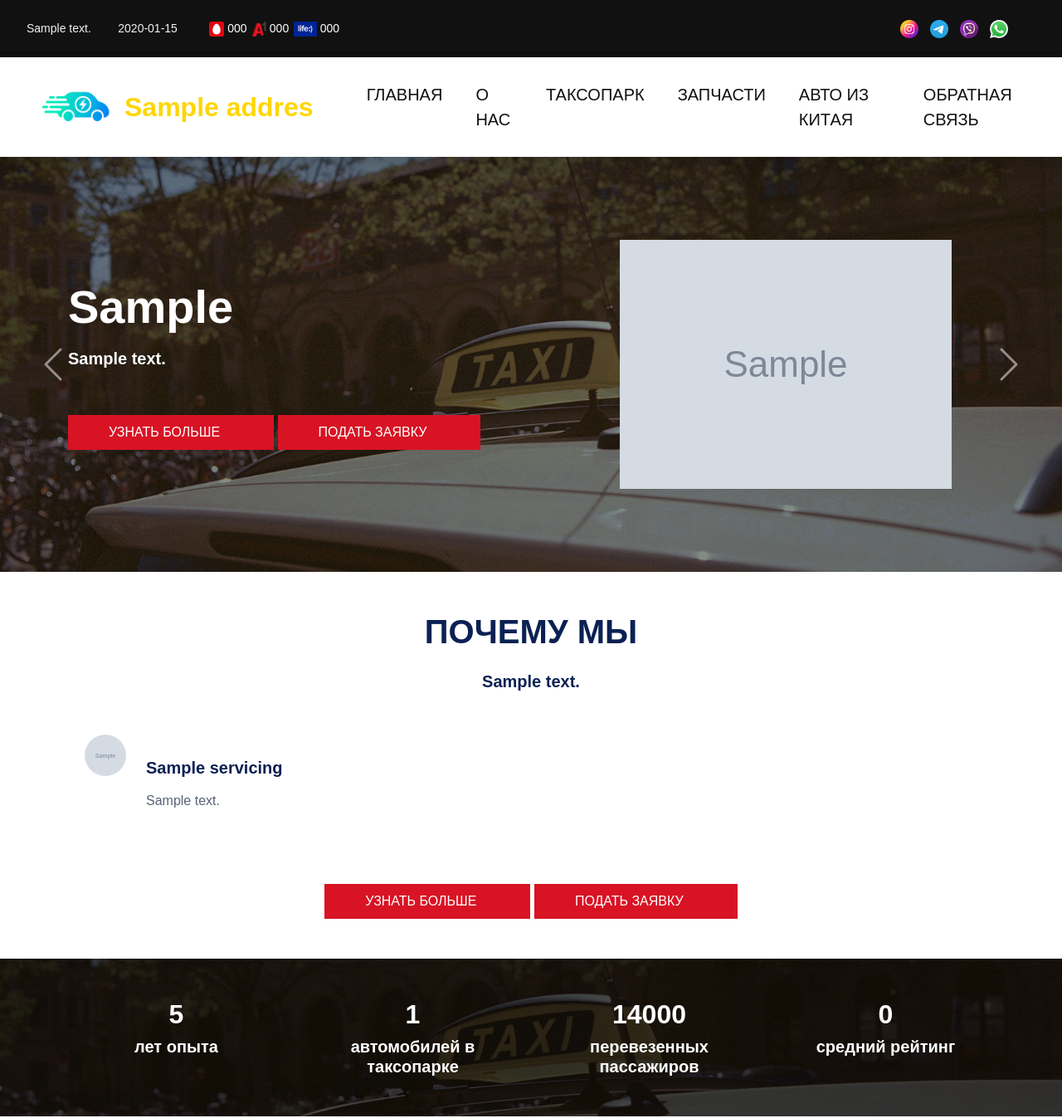
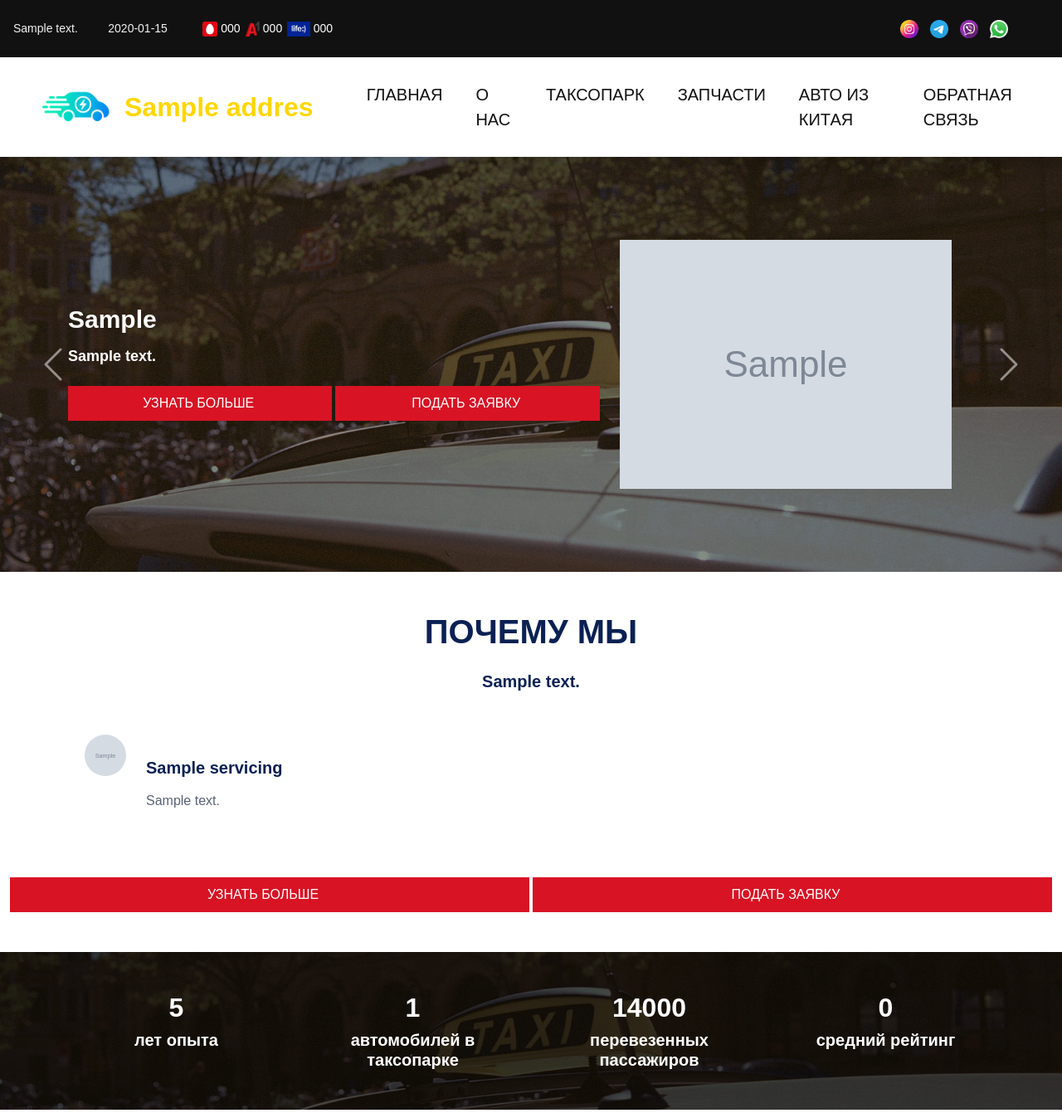
Before and after one commit to OlegEgoism/Taxi, a Django app: page / in a window 1280 px wide. Shown: the top 1347 px of the page at 83% size. Run offline with Django 5.2, Linux system fonts and the light colour scheme; tables that the repository leaves empty hold one stand-in row (values such as "Sample post"); grey boxes marked "Sample" are stand-in pictures; some libraries are stand-ins or nearby versions.

Commit message:
Доработки по вебу

```diff
--- a/requirements.txt
+++ b/requirements.txt
@@ -7,7 +7,6 @@
 httpcore==1.0.9
 httpx==0.28.1
 idna==3.10
-load-dotenv==0.1.0
 pillow==11.2.1
 python-dotenv==1.0.0
 python-telegram-bot==22.1
--- a/taxi_car/admin.py
+++ b/taxi_car/admin.py
@@ -39,7 +39,7 @@
     list_display = 'preview_avatar', 'name', 'description', 'numbers', 'status', 'created', 'updated'
     readonly_fields = 'preview_avatar', 'created', 'updated'
     list_editable = 'status',
-    list_filter = 'status',
+    list_filter = 'status', 'created', 'updated'
     date_hierarchy = 'created'
     ordering = 'numbers',
     list_per_page = 20
@@ -119,6 +119,7 @@
     fields = 'name', 'description', 'numbers', 'created', 'updated'
     list_display = 'name', 'description', 'numbers', 'created', 'updated'
     readonly_fields = 'created', 'updated',
+    list_filter = 'created', 'updated'
     date_hierarchy = 'created'
     ordering = 'numbers',
     list_per_page = 20
@@ -350,6 +351,7 @@
     fields = 'preview_avatar', 'photo', 'name', 'message', 'status', 'created', 'updated'
     list_display = 'preview_avatar', 'name', 'message', 'status', 'created', 'updated'
     list_editable = 'status',
+    list_filter = 'status', 'created', 'updated'
     readonly_fields = 'preview_avatar', 'created', 'updated',
     date_hierarchy = 'created'
     list_per_page = 20
--- a/templates/base.html
+++ b/templates/base.html
@@ -25,20 +25,22 @@
 
 <!-- Topbar Start -->
 <div class="container-fluid bg-dark text-light p-2">
+
+    <!-- Desktop версия -->
     <div class="row gx-0 d-none d-lg-flex">
         <div class="col-lg-7 px-6 text-start">
             <div class="h-100 d-inline-flex align-items-center py-3 me-4">
-                <small class="fa fa-map-marker-alt text-primary me-4"></small>
+                <small class="fa fa-map-marker-alt text-primary me-2"></small>
                 <small>
                     {% if address %}
                         {{ address.address }}
                     {% else %}
-                        Основные данные не указан
+                        Основные данные не указаны
                     {% endif %}
                 </small>
             </div>
             <div class="h-100 d-inline-flex align-items-center py-3 me-4">
-                <small class="far fa-clock text-primary me-1"></small>
+                <small class="far fa-clock text-primary me-2"></small>
                 <small>
                     {% if address %}
                         {{ address.time_work }}
@@ -48,7 +50,7 @@
                 </small>
             </div>
             <div class="h-100 d-inline-flex align-items-center py-3 me-4">
-                <small class="fa fa-phone-alt text-primary me-1"></small>
+                <small class="fa fa-phone-alt text-primary me-2"></small>
                 <small>
                     {% if address.phone_mtc %}
                         <img src="/media/social/mtc.png" alt="MTC" style="height:18px;vertical-align:middle;margin-left:6px;">
@@ -79,29 +81,103 @@
             <div class="h-100 d-flex align-items-center justify-content-end">
                 {% if address.instagram %}
                     <a class="btn btn-sm-square text-primary me-1" href="{{ address.instagram }}" target="_blank">
-                        <img class="social-icon" src="media/social/instagram.png" alt="Instagram">
+                        <img class="social-icon" src="/media/social/instagram.png" alt="Instagram">
                     </a>
                 {% endif %}
                 {% if address.telegram %}
                     <a class="btn btn-sm-square text-primary me-1" href="{{ address.telegram }}" target="_blank">
-                        <img class="social-icon" src="media/social/telegram.png" alt="Telegram">
+                        <img class="social-icon" src="/media/social/telegram.png" alt="Telegram">
                     </a>
                 {% endif %}
                 {% if address.viber %}
                     <a class="btn btn-sm-square text-primary me-1" href="{{ address.viber }}" target="_blank">
-                        <img class="social-icon" src="media/social/viber.png" alt="Viber">
+                        <img class="social-icon" src="/media/social/viber.png" alt="Viber">
                     </a>
                 {% endif %}
                 {% if address.whatsapp %}
                     <a class="btn btn-sm-square text-primary me-1" href="{{ address.whatsapp }}" target="_blank">
-                        <img class="social-icon" src="media/social/whatsapp.png" alt="Whatsapp">
+                        <img class="social-icon" src="/media/social/whatsapp.png" alt="Whatsapp">
                     </a>
                 {% endif %}
             </div>
         </div>
     </div>
+
+    <!-- Mobile версия -->
+    <div class="row gx-0 d-flex d-lg-none">
+        <div class="col-12 px-2 py-2">
+            <div class="d-flex flex-column gap-2 align-items-start">
+                <div class="d-flex align-items-center">
+                    <small class="fa fa-map-marker-alt text-primary me-2"></small>
+                    <small>
+                        {% if address %}
+                            {{ address.address }}
+                        {% else %}
+                            Основные данные не указаны
+                        {% endif %}
+                    </small>
+                </div>
+                <div class="d-flex align-items-center">
+                    <small class="far fa-clock text-primary me-2"></small>
+                    <small>
+                        {% if address %}
+                            {{ address.time_work }}
+                        {% else %}
+                            Время работы не указано
+                        {% endif %}
+                    </small>
+                </div>
+                <div class="d-flex align-items-center flex-wrap">
+                    <small class="fa fa-phone-alt text-primary me-2"></small>
+                    <small>
+                        {% if address.phone_mtc %}
+                            <img src="/media/social/mtc.png" alt="MTC" style="height:18px;vertical-align:middle;margin-left:6px;">
+                            <a href="tel:{{ address.phone_mtc|cut:' ' }}" class="text-white" style="text-decoration: none;">
+                                {{ address.phone_mtc }}
+                            </a>
+                        {% endif %}
+                        {% if address.phone_a1 %}
+                            <img src="/media/social/a1.png" alt="A1" style="height:18px;vertical-align:middle;margin-left:6px;">
+                            <a href="tel:{{ address.phone_a1|cut:' ' }}" class="text-white" style="text-decoration: none;">
+                                {{ address.phone_a1 }}
+                            </a>
+                        {% endif %}
+                        {% if address.phone_life %}
+                            <img src="/media/social/life.png" alt="Life" style="height:18px;vertical-align:middle;margin-left:6px;">
+                            <a href="tel:{{ address.phone_life|cut:' ' }}" class="text-white" style="text-decoration: none;">
+                                {{ address.phone_life }}
+                            </a>
+                        {% endif %}
+                    </small>
+                </div>
+                <div class="d-flex align-items-center mt-2 gap-2">
+                    {% if address.instagram %}
+                        <a class="btn btn-sm-square text-primary" href="{{ address.instagram }}" target="_blank">
+                            <img class="social-icon" src="/media/social/instagram.png" alt="Instagram" style="height:22px;">
+                        </a>
+                    {% endif %}
+                    {% if address.telegram %}
+                        <a class="btn btn-sm-square text-primary" href="{{ address.telegram }}" target="_blank">
+                            <img class="social-icon" src="/media/social/telegram.png" alt="Telegram" style="height:22px;">
+                        </a>
+                    {% endif %}
+                    {% if address.viber %}
+                        <a class="btn btn-sm-square text-primary" href="{{ address.viber }}" target="_blank">
+                            <img class="social-icon" src="/media/social/viber.png" alt="Viber" style="height:22px;">
+                        </a>
+                    {% endif %}
+                    {% if address.whatsapp %}
+                        <a class="btn btn-sm-square text-primary" href="{{ address.whatsapp }}" target="_blank">
+                            <img class="social-icon" src="/media/social/whatsapp.png" alt="Whatsapp" style="height:22px;">
+                        </a>
+                    {% endif %}
+                </div>
+            </div>
+        </div>
+    </div>
 </div>
 <!-- Topbar End -->
+
 
 
 <!-- Navbar Start -->
--- a/templates/index.html
+++ b/templates/index.html
@@ -16,17 +16,23 @@
                         <div class="carousel-caption d-flex align-items-center">
                             <div class="container">
                                 <div class="row align-items-center justify-content-center justify-content-lg-start">
-                                    <div class="col-10 col-lg-7 text-center text-lg-start">
-                                        <h1 class="display-3 text-white mb-4 pb-3 animated slideInDown">
-                                            <p style="color: #ffffff; font-size: 56px">
+                                    <div class="col-11 col-lg-7 text-center text-lg-start">
+                                        <h1 class="display-3 text-white mb-1 pb-1 animated slideInDown">
+                                            <p style="color: #ffffff; font-size: 30px">
                                                 {{ condition.info }}
                                             </p>
-                                            <p style="color: #ffffff; font-size: 20px">
+                                            <p style="color: #ffffff; font-size: 18px">
                                                 {{ condition.description }}
                                             </p>
                                         </h1>
-                                        <a href="{% url 'about' %}" class="btn btn-primary py-2 px-5 animated slideInDown">Узнать больше<i class="fa fa-arrow-right ms-3"></i></a>
-                                        <a href="{% url 'contact' %}" class="btn btn-primary py-2 px-5 animated slideInDown">Подать заявку<i class="fa fa-arrow-right ms-3"></i></a>
+                                        <div class="d-flex flex-column flex-md-row gap-1 align-items-center justify-content-center mt-1 mb-1">
+                                            <a href="{% url 'about' %}" class="btn btn-primary py-2 px-5 animated slideInDown mb-1 mb-md-0 w-100 w-md-auto">
+                                                Узнать больше<i class="fa fa-arrow-right ms-1"></i>
+                                            </a>
+                                            <a href="{% url 'contact' %}" class="btn btn-primary py-2 px-5 animated slideInDown mt-1 mt-md-0 w-100 w-md-auto">
+                                                Подать заявку<i class="fa fa-arrow-right ms-1"></i>
+                                            </a>
+                                        </div>
                                     </div>
                                     <div class="col-lg-5 d-none d-lg-flex animated zoomIn">
                                         <img class="img-fluid" src="{{ condition.photo.url }}" alt="">
@@ -78,9 +84,13 @@
                 {% endfor %}
             </div>
         </div>
-        <div class="text-center mt-4">
-            <a href="{% url 'about' %}" class="btn btn-primary py-2 px-5 animated slideInDown">Узнать больше<i class="fa fa-arrow-right ms-3"></i></a>
-            <a href="{% url 'contact' %}" class="btn btn-primary py-2 px-5 animated slideInDown">Подать заявку<i class="fa fa-arrow-right ms-3"></i></a>
+        <div class="d-flex flex-column flex-md-row gap-1 align-items-center justify-content-center mt-3 mb-3">
+            <a href="{% url 'about' %}" class="btn btn-primary py-2 px-5 animated slideInDown mb-1 mb-md-0 w-100 w-md-auto">
+                Узнать больше<i class="fa fa-arrow-right ms-3"></i>
+            </a>
+            <a href="{% url 'contact' %}" class="btn btn-primary py-2 px-5 animated slideInDown mt-1 mt-md-0 w-100 w-md-auto">
+                Подать заявку<i class="fa fa-arrow-right ms-3"></i>
+            </a>
         </div>
     </div>
     <!-- Service End -->
```
Also changed, not shown: taxi_car/models.py (+13 -1 lines).
